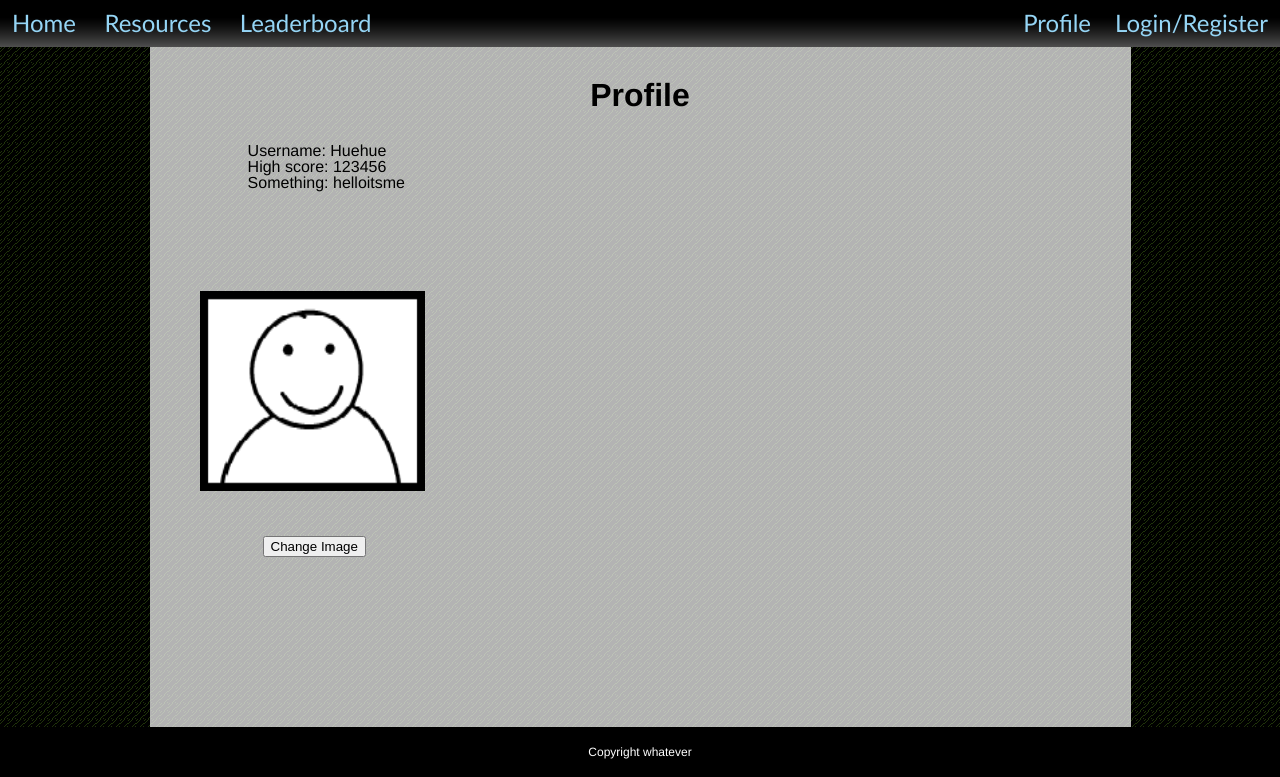
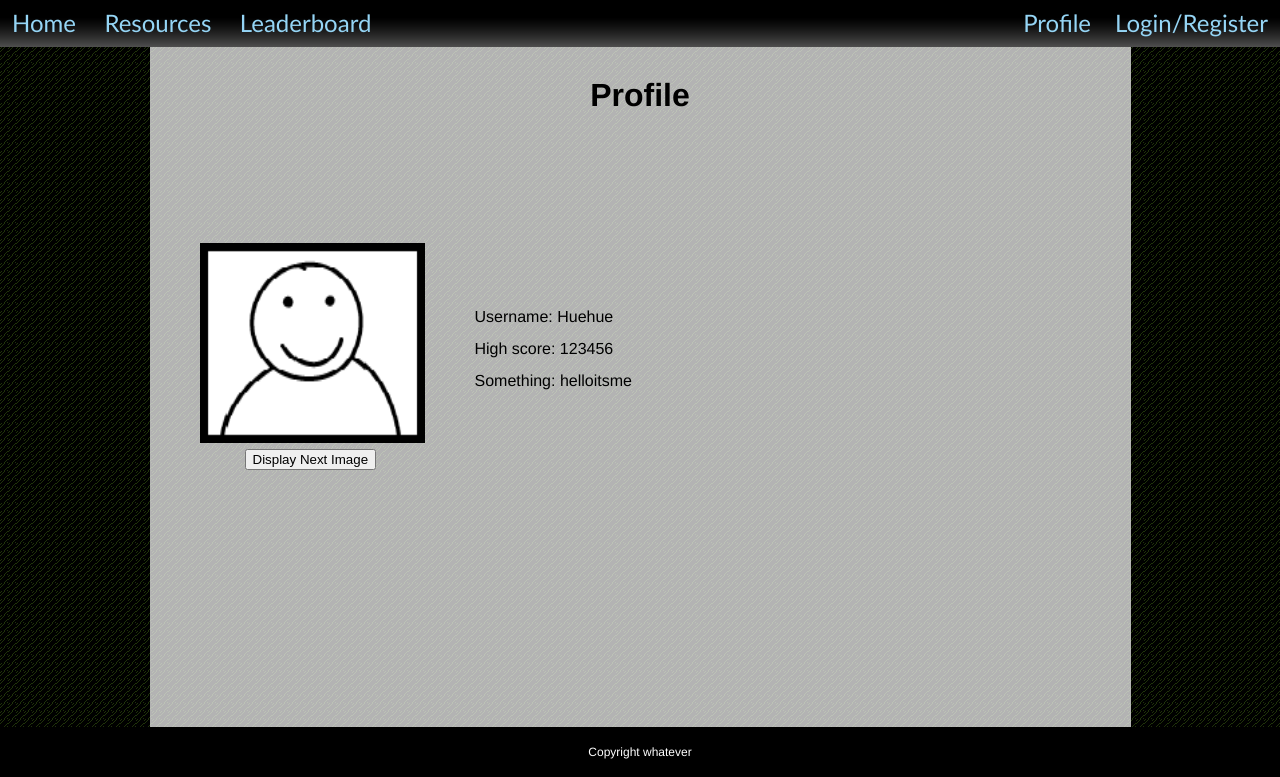
Before and after one commit to paulszefer/RaceToZero, a PHP site: page /profile.html in a window 1280 px wide. Shown: the part 257-1034 px from the top of the page. Run offline with PHP 8.4, Linux system fonts and the light colour scheme; some libraries are stand-ins or nearby versions.

Commit message:
Hello I added profile stuff

```diff
--- a/RTZ/css/profile.css
+++ b/RTZ/css/profile.css
@@ -3,16 +3,15 @@
 }
 
 .contentactual img {
-    padding: 100px 50px 10px;
+    padding: 100px 50px 0px 50px;
+    float: left;
     height: 200px;
 }
 
 .contentactual ul {
     padding: 150px 50px;
-}
-.inline {
-    display: inline;
+    float: center;
 }
 .button {
-    padding-left: 113px;
+    padding: 60px 50px 50px 45px;
 }
--- a/RTZ/js/profile.js
+++ b/RTZ/js/profile.js
@@ -1,7 +1,7 @@
 var count = 0;
 
     function displayImage() {
-        var imagesArray = ['img/profilepics/sushi.jpg', 'img/profilepics/pbsandwich.jpg', 'img/profilepics/coconut.jpg', 'img/profilepics/apples.png', 'img/profilepics/frenchtoast.png', 'img/profilepics/setprofilepic.png'];
+        var imagesArray = ['img/sushi.jpg', 'img/pbsandwich.jpg', 'img/coconut.jpg', 'img/apples.png', 'img/frenchtoast.png', 'img/setprofilepic.png'];
 
         document.canvas.src = imagesArray [count];
         count++;
--- a/RTZ/profile.html
+++ b/RTZ/profile.html
@@ -7,7 +7,7 @@
 		<script src='js/template.js'></script>
 		<script src="https://code.jquery.com/jquery-3.2.1.min.js"></script>
         <script src="js/overlaynav.js"></script>
-		<script src="js/profile.js"></script>
+		<script src='js/profile.js'></script>
 	</head>
 	</html>
 	<body>
@@ -50,29 +50,19 @@
 				<h1>Profile</h1>
 				<br>
     			<br>
-			<div class='inline'>
-				<p>Username: Huehue
+    			<img class='img' src="img/setprofilepic.png" name="canvas" width="225" height="150" />
 				<br>
-				High score: 123456
-				<br>
-				Something: helloitsme
-				</p>
-				<!--<ul>
+				<ul>
                     <li>Username: Huehue</li>
                     <li>&nbsp;</li>
                     <li>High score: 123456</li>
                     <li>&nbsp;</li>
                     <li>Something: helloitsme</li>
-                </ul>-->
-			</div>
-			<div class'inline'>
-    		<img src="img/setprofilepic.png" name="canvas" width="225" height="150" />
-			</div>
-    		<br><br>
-			<div class='button'>
-			<input onclick="displayImage();" type="button" value="Change Image">
-			</div>
-			<br><br>
+				<div class='button'>
+				<input onclick="displayImage();" type="button" value="Display Next Image">
+				</div>
+                </ul>
+
                 <br>
 			</div>
 		</div>
@@ -81,6 +71,7 @@
 				<p>Copyright whatever</p>
 			</div>
 		</div>
+
 	</body>
 
 </html>
```
